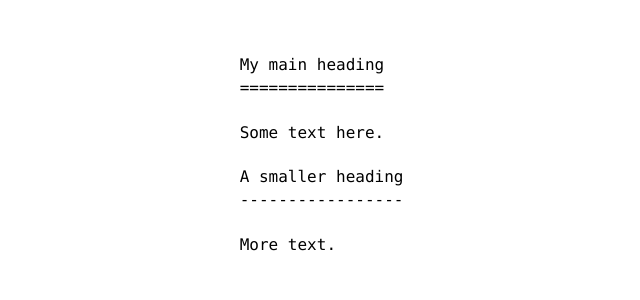
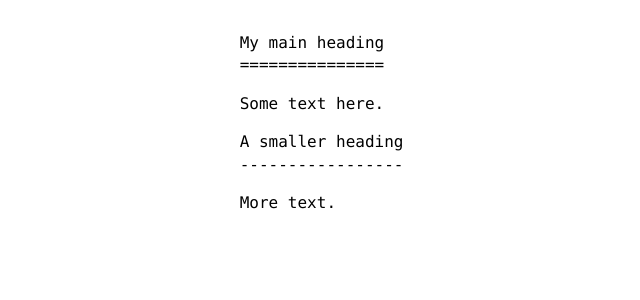
Before and after one commit to mathiaslyngbye/mathiaslyngbye.github.io, a Jekyll site: the page built from index.md, in a window 1280 px wide. Shown: the top 300 px of the page, without its empty margins (15-655 px from the left). Built offline with Jekyll 4.4.1, drawn with Linux system fonts in a browser that asks for light colours.

Commit message:
Refactor CSS styles in default.html
Reformatted CSS styles for better readability and consistency.

```diff
--- a/_layouts/default.html
+++ b/_layouts/default.html
@@ -9,10 +9,18 @@
     body {
       margin: 0;
       padding: 2rem;
-      font-family: ui-monospace, SFMono-Regular, Menlo, Consolas,
-                   "Liberation Mono", monospace;
+
+      font-family:
+        ui-monospace,
+        SFMono-Regular,
+        Menlo,
+        Consolas,
+        "Liberation Mono",
+        monospace;
+
       font-size: 16px;
       line-height: 1.4;
+
       background: #fff;
       color: #000;
     }
@@ -22,15 +30,24 @@
       margin: 0 auto;
     }
 
-    h1, h2 {
+    h1,
+    h2 {
       font-size: inherit;
       font-weight: normal;
-      margin: 1.4em 0;
       white-space: pre;
+
+      margin-top: 0;
+      margin-bottom: 1em;
     }
 
-    p, ul {
-      margin: 1em 0;
+    p,
+    ul {
+      margin-top: 0;
+      margin-bottom: 1em;
+    }
+
+    li {
+      margin: 0;
     }
 
     ul {
```
